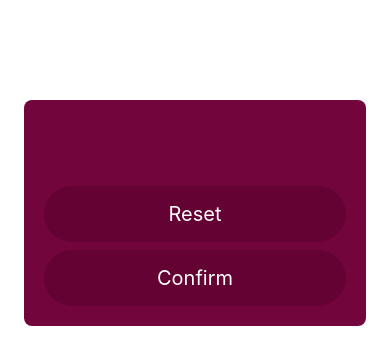
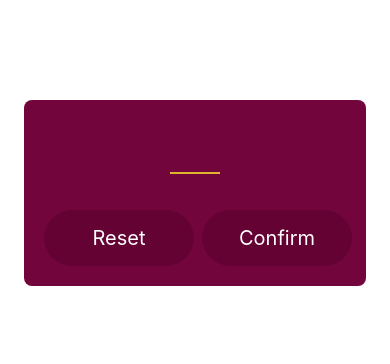
Before and after one commit to kd1729/NumberGuessing-ReactNative, a React Native app: screen / in a window 390 px wide. Shown: the top 364 px of the page. Built offline with nearby package versions, Linux system fonts and the light colour scheme.

Commit message:
fixed styling of Input and aligned buttons in row

```diff
--- a/components/PrimaryButton.js
+++ b/components/PrimaryButton.js
@@ -25,6 +25,7 @@ const styles = StyleSheet.create({
     borderRadius: 28,
     margin: 4,
     overflow: "hidden",
+    width: 150,
   },
   buttonInnerContainer: {
     backgroundColor: "#72063c",
--- a/screens/StartGameScreen.js
+++ b/screens/StartGameScreen.js
@@ -9,8 +9,10 @@ function StartGameScreen() {
         maxLength={2}
         keyboardType="number-pad"
       />
-      <PrimaryButton child="Reset" />
-      <PrimaryButton child="Confirm" />
+      <View style={styles.buttonsContainer}>
+        <PrimaryButton child="Reset" />
+        <PrimaryButton child="Confirm" />
+      </View>
     </View>
   );
 }
@@ -19,6 +21,7 @@ export default StartGameScreen;
 
 const styles = StyleSheet.create({
   inputContainer: {
+    alignItems: "center",
     padding: 16,
     marginHorizontal: 24,
     marginTop: 100,
@@ -27,12 +30,19 @@ const styles = StyleSheet.create({
   },
   numberInput: {
     height: 50,
-    fontSize: 32,
+    fontSize: 40,
+    borderBottomWidth: 2,
     borderBottomColor: "#ddb52f",
     color: "#ddb52f",
-    marginVertical: 8,
+    marginTop: 8,
+    marginBottom: 32,
     fontWeight: "bold",
     width: 50,
     textAlign: "center",
   },
+    buttonsContainer: {
+    flexDirection: "row",
+    justifyContent: "space-between",
+    width: "100%",
+    },
 });
```
